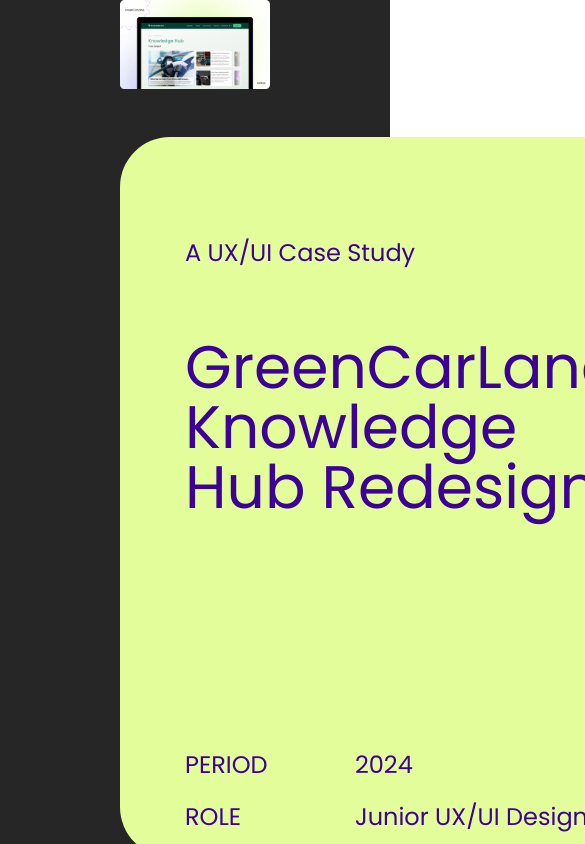
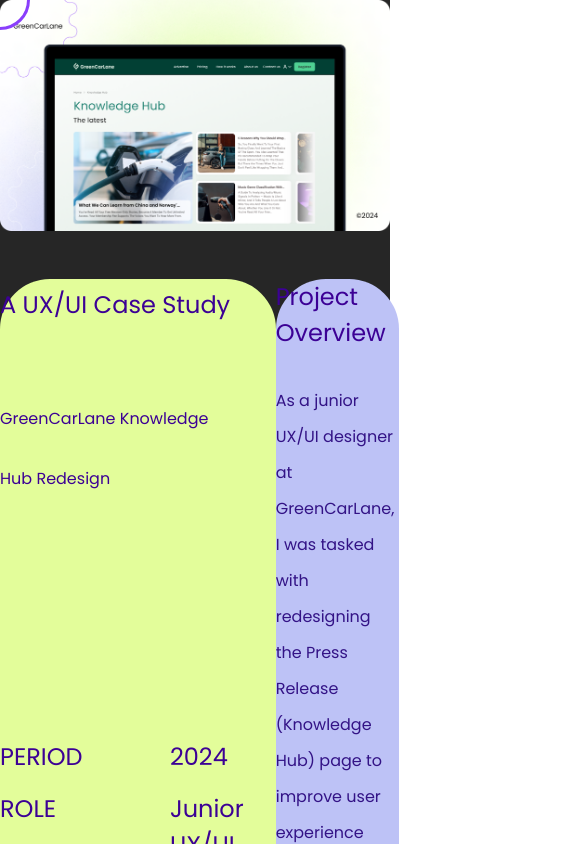
Before and after one commit to kevingida/diana-sabitova-portfolio, a Next.js app: page /projects/green-car-lane in a window 390 px wide. Shown: the top 844 px of the page, 585 px wide, since content can reach past the window. Built offline with nearby package versions, Linux system fonts and the light colour scheme; a web font is replaced by a local one.

Commit message:
responsive for 1440

```diff
--- a/app/projects/appy-bite/page.tsx
+++ b/app/projects/appy-bite/page.tsx
@@ -3,6 +3,7 @@
 import Image from "next/image";
 import localFont from "next/font/local";
 import Contact from "@/components/Contact";
+import Cursor from "@/components/Cursor";
 
 const dmSansSemiBold = localFont({ src: "../../../font/DMSans-SemiBold.ttf" });
 const dmSansRegular = localFont({ src: "../../../font/DMSans-Regular.ttf" });
@@ -16,6 +17,7 @@
     <>
       <div className=" max-w-screen-xl mx-auto bg-white w-full flex flex-col items-center px-[120px] pb-[110px] pt-[190px]">
         <Navbar />
+        <Cursor />
         <Image
           src="/appyBite-hero-desktop.png"
           alt="appyBite hero image"
--- a/app/projects/green-car-lane/page.tsx
+++ b/app/projects/green-car-lane/page.tsx
@@ -1,10 +1,12 @@
 import Contact from "@/components/Contact";
+import Cursor from "@/components/Cursor";
 import Image from "next/image";
 
 const GreenCarLanePage = () => {
   return (
     <>
-      <div className=" max-w-screen-xl mx-auto bg-raisinBlack w-full flex flex-col items-center px-[120px]">
+      <div className=" max-w-screen-xl mx-auto bg-raisinBlack w-full flex flex-col items-center lg:px-[100px] xl:px-[120px]">
+        <Cursor />
         <Image
           src="/greenCarLane-hero-desktop.png"
           alt="greenCarLane hero image"
@@ -12,11 +14,11 @@
           height={994}
         />
         <div className="flex flex-row justify-between items-center w-full mt-12 mb-[120px] h-[720px] ">
-          <div className=" w-[1041px] h-full bg-saladGreen rounded-[50px] px-[65px] py-[90px] text-darkPurple">
+          <div className=" lg:w-[770px] xl:w-[1041px] h-full bg-saladGreen rounded-[50px] lg:px-12 xl:px-[65px] lg:py-[60px] xl:py-[90px] text-darkPurple">
             <p className=" text-[24px] font-medium leading-[52px] pb-[58px]">
               A UX/UI Case Study
             </p>
-            <p className="text-[60px] leading-[60px] pb-[230px]">
+            <p className=" lg:text-[48px] xl:text-[60px] leading-[60px] pb-[230px]">
               GreenCarLane Knowledge Hub Redesign
             </p>
             <div className="grid grid-cols-[170px_auto] gap-y-4 text-[24px]">
@@ -26,9 +28,9 @@
               <p>Junior UX/UI Designer</p>
             </div>
           </div>
-          <div className=" w-[615px] h-full bg-purple rounded-[50px] px-[60px] py-[90px] text-darkPurple flex flex-col gap-8">
+          <div className=" lg:w-[450px] xl:w-[615px] h-full bg-purple rounded-[50px] lg:px-12 xl:px-[60px] lg:py-[60px] xl:py-[90px] text-darkPurple flex flex-col gap-8">
             <p className=" text-[24px] leading-[36px]">Project Overview</p>
-            <p className=" text-[#331386] text-[24px] leading-[36px]">
+            <p className=" text-[#331386] lg:text-[20px] xl:text-[24px] leading-[36px]">
               As a junior UX/UI designer at GreenCarLane, I was tasked with
               redesigning the Press Release (Knowledge Hub) page to improve user
               experience and align with brand standards. The project focused on
```
